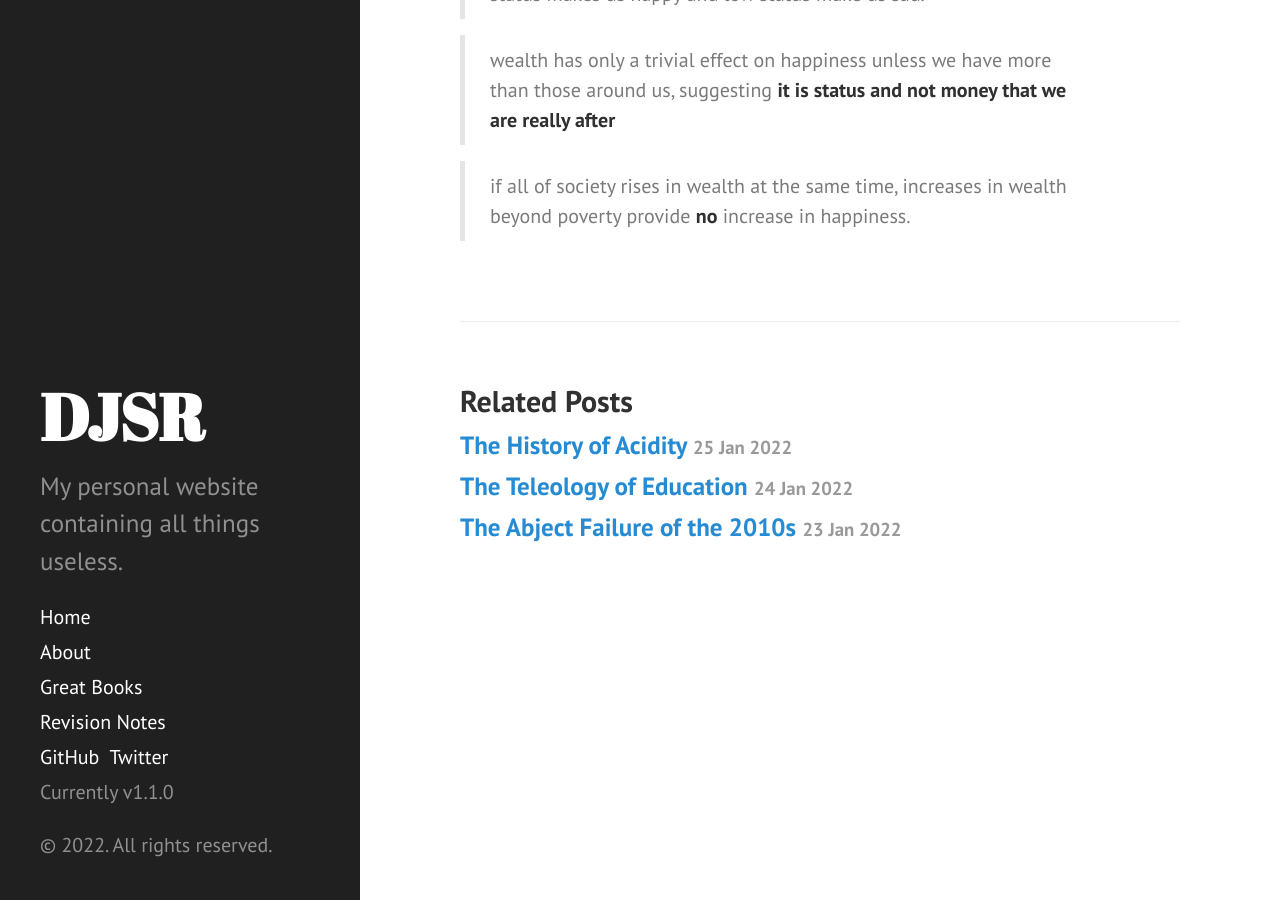
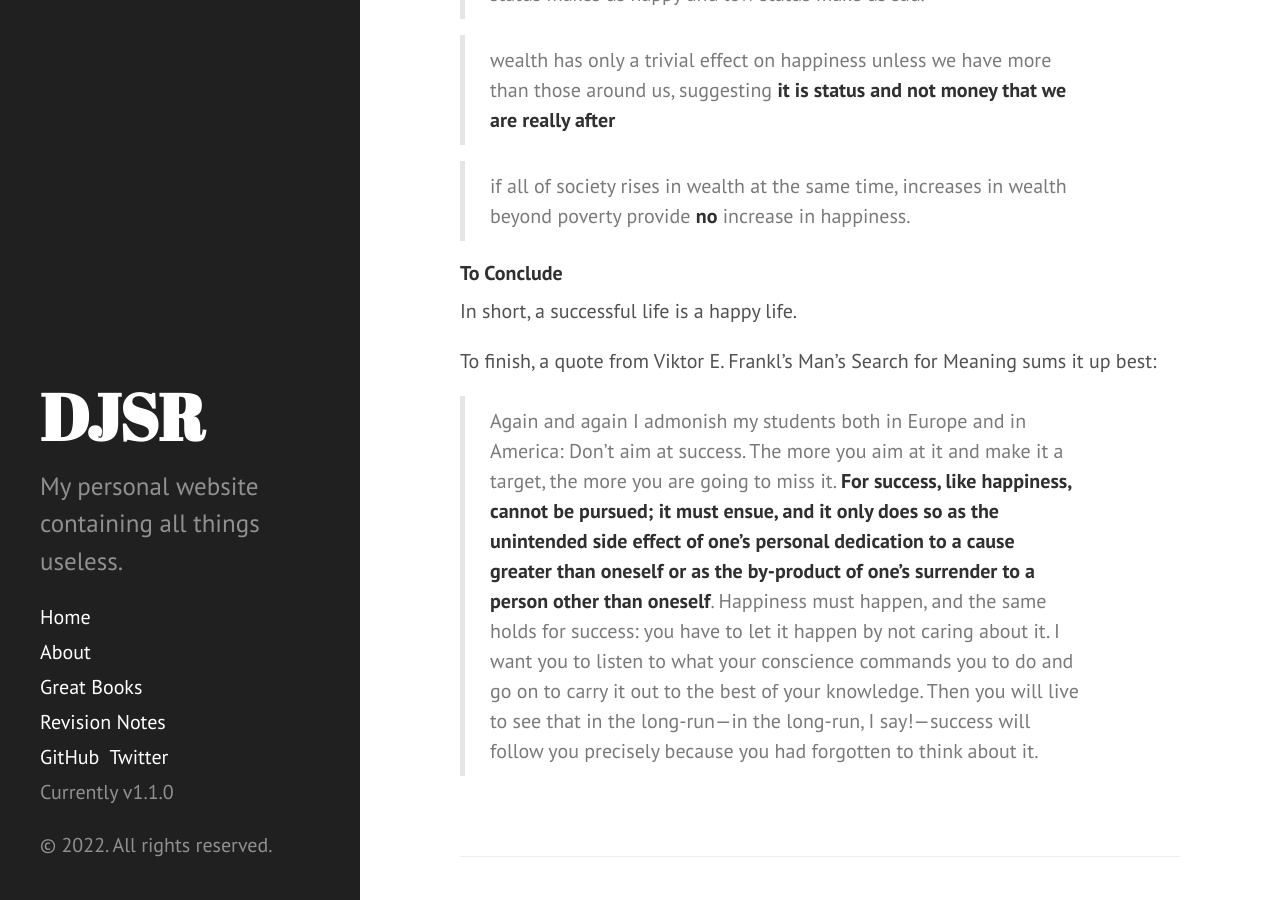
Before and after one commit to dansomrob/dansomrob.github.io, a Jekyll site: the page built from _posts/2022-01-26-happiness.md, in a window 1280 px wide and 900 px high, scrolled down 3730 px. Built offline with Jekyll 4.4.1, drawn with Linux system fonts in a browser that asks for light colours.

Commit message:
Update 2022-01-26-happiness.md

```diff
--- a/_posts/2022-01-26-happiness.md
+++ b/_posts/2022-01-26-happiness.md
@@ -43,7 +43,7 @@ It has [been shown](https://twitter.com/robkhenderson/status/1488214540139606025
 
 #### Work
 
-[Daniel Kahneman's]() answer to the 2011 Edge question looks at the effect of income on life satisfaction
+[Daniel Kahneman's](https://www.edge.org/response-detail/11984) answer to the 2011 Edge question looks at the effect of income on life satisfaction
 
 > Income is an important determinant of people's satisfaction with their lives, but it is far less important than most people think. **If everyone had the same income, the differences among people in life satisfaction would be reduced by less than 5%**.
 
@@ -62,3 +62,11 @@ Therefore income isn't very important for life satisfaction.
 > wealth has only a trivial effect on happiness unless we have more than those around us, suggesting **it is status and not money that we are really after**
 
 > if all of society rises in wealth at the same time, increases in wealth beyond poverty provide **no** increase in happiness.
+
+#### To Conclude
+
+In short, a successful life is a happy life.
+
+To finish, a quote from Viktor E. Frankl's Man's Search for Meaning sums it up best:
+
+> Again and again I admonish my students both in Europe and in America: Don't aim at success. The more you aim at it and make it a target, the more you are going to miss it. **For success, like happiness, cannot be pursued; it must ensue, and it only does so as the unintended side effect of one's personal dedication to a cause greater than oneself or as the by-product of one's surrender to a person other than oneself**. Happiness must happen, and the same holds for success: you have to let it happen by not caring about it. I want you to listen to what your conscience commands you to do and go on to carry it out to the best of your knowledge. Then you will live to see that in the long-run—in the long-run, I say!—success will follow you precisely because you had forgotten to think about it.
```
